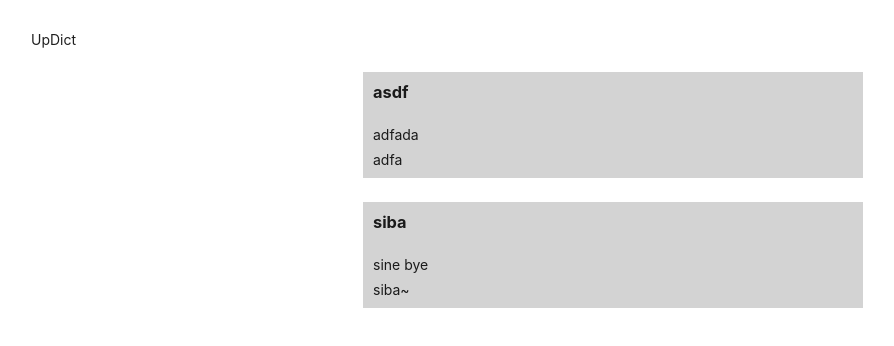
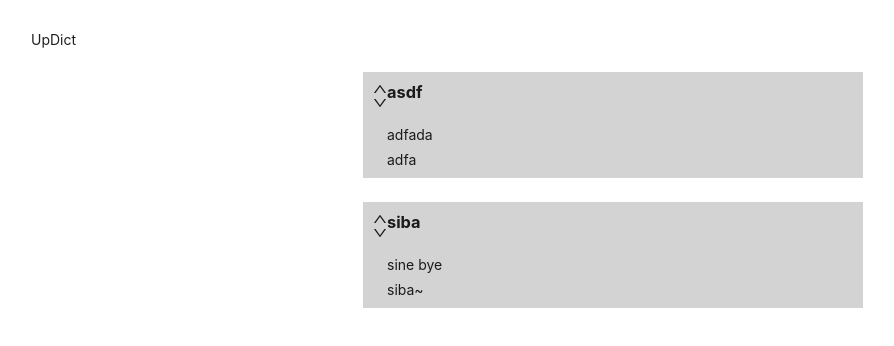
Before and after one commit to abiriadev/sinedict, a React (Vite) app: page / in a window 1280 px wide. Shown: the top 346 px of the page, without its empty margins (27-921 px from the left). Built offline with nearby package versions, Linux system fonts and the light colour scheme.

Commit message:
feat: support up and down vote

```diff
--- a/src/Article.tsx
+++ b/src/Article.tsx
@@ -1,5 +1,6 @@
-import { Flex, Space } from 'antd'
+import { Flex, Statistic } from 'antd'
 import { ArticleData } from './interface'
+import { UpOutlined, DownOutlined } from '@ant-design/icons'
 
 export const Article = ({
 	word,
@@ -13,6 +14,11 @@ export const Article = ({
 				padding: 10,
 			}}
 		>
+			<Flex>
+				<Flex vertical>
+					<UpOutlined />
+					<DownOutlined />
+				</Flex>
 				<Flex vertical align="start" gap="large">
 					<h3
 						style={{
@@ -21,7 +27,11 @@ export const Article = ({
 					>
 						{word}
 					</h3>
-				<Flex vertical align="start" gap="small">
+					<Flex
+						vertical
+						align="start"
+						gap="small"
+					>
 						<p
 							style={{
 								margin: 0,
@@ -38,6 +48,7 @@ export const Article = ({
 						</p>
 					</Flex>
 				</Flex>
+			</Flex>
 		</div>
 	)
 }
```
Lines whose indentation alone changed are shown as unchanged.
